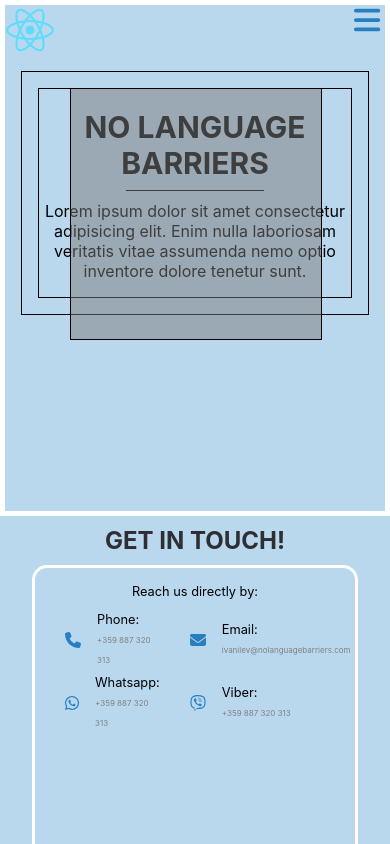
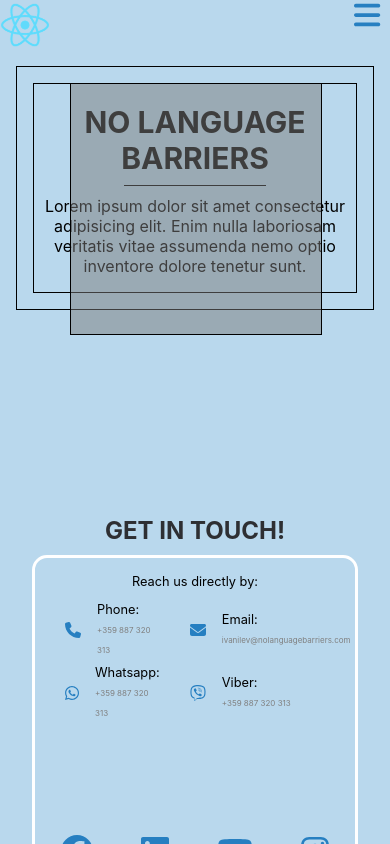
Before and after one commit to georgievmv/NoLanguageBarriers, a React (Create React App) app: page / in a window 390 px wide. Shown: the top 844 px of the page. Built offline with nearby package versions, Linux system fonts and the light colour scheme.

Commit message:
home styling changes

```diff
--- a/package.json
+++ b/package.json
@@ -1,7 +1,7 @@
 {
   "name": "ivan",
   "version": "0.1.0",
-  "homepage": "https://georgievmv.github.io/NoLanguageBarriers",
+  "homepage": "https://nolangbarriers.com/",
   "private": true,
   "dependencies": {
     "@fortawesome/fontawesome-svg-core": "^6.2.0",
--- a/src/pages/Home.module.css
+++ b/src/pages/Home.module.css
@@ -1,5 +1,4 @@
 .container {
-  margin: 20px;
   height: 100vh;
   background-color: rgb(185, 216, 237);
   position: relative;
@@ -57,7 +56,6 @@
 
 @media (max-width: 850px) {
   .container {
-    margin: 5px;
     height: 100vh;
     background-color: rgb(185, 216, 237);
   }
```
Also changed, not shown: 1 other file (tests, documents, lock files or other folders).
